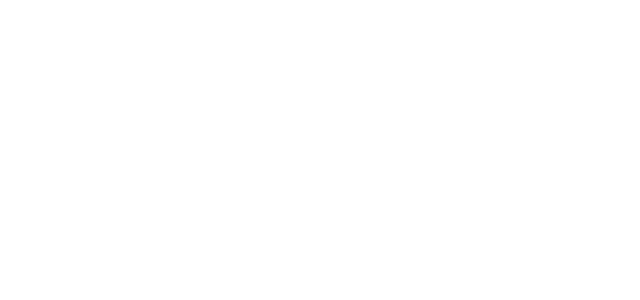
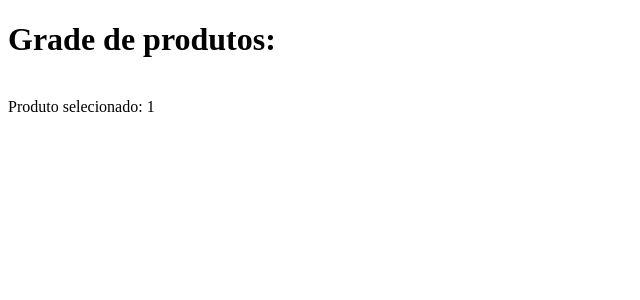
Before and after one commit to leandroofaria/AprendendoReact, a React (Create React App) app: page /produto/1 in a window 1280 px wide. Before the commit this address had no page. Shown: the top 300 px of the page, without its empty margins (0-640 px from the left). Built offline with nearby package versions, Linux system fonts and the light colour scheme.

Commit message:
Trabalhando com Rotas (Erro e Dinãmica)

```diff
--- /dev/null
+++ b/src/pages/Erro/index.js
@@ -0,0 +1,12 @@
+import {Link} from 'react-router-dom'
+
+export default function Erro() {
+    return (
+      <div>
+        <h1>Erro! Parece que essa página não existe.</h1>
+        <span>Você pode estar procurando:</span>
+        <Link to="/">Home</Link> <br/>
+        <Link to="/sobre">Sobre nós</Link>
+      </div>
+    )
+  }
--- /dev/null
+++ b/src/pages/Produto/index.js
@@ -0,0 +1,13 @@
+import { useParams } from 'react-router-dom'
+
+export default function Produto() {
+
+    const { id } = useParams();
+
+    return (
+      <div>
+        <h1>Grade de produtos:</h1> <br/>
+        <span>Produto selecionado: {id}</span>
+      </div>
+    )
+  }
--- a/src/routes.js
+++ b/src/routes.js
@@ -2,14 +2,22 @@
 import Home from './pages/Home';
 import Sobre from './pages/Sobre';
 import Contato from './pages/Contato';
+import Erro from './pages/Erro';
+import Produto from './pages/Produto';
 
 const Routes = () => {
 return (
 <BrowserRouter>
+    {/* se eu quiser um componente fixo, coloco aqui */}
     <RoutesRD>
         <Route path="/" element={<Home/>}/>
         <Route path="/sobre" element={<Sobre/>}/>
         <Route path="/contato" element={<Contato/>}/>
+
+        {/* Rota dinâmica, muda de acordo com o id do produto */}
+        <Route path="/produto/:id" element={<Produto/>}/>
+
+        <Route path="*" element={<Erro/>}/>
     </RoutesRD>
 </BrowserRouter>
 );
```
